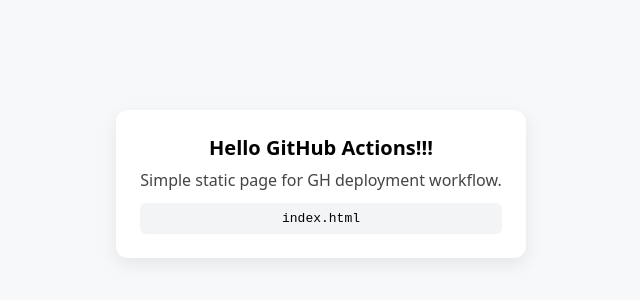
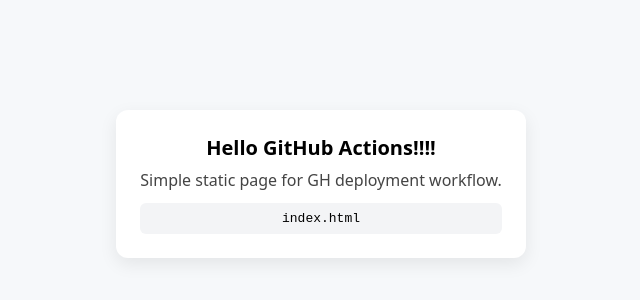
Before and after one commit to ar7abb/gh-deployment-workflow, a plain HTML site: page index.html in a window 1280 px wide. Shown: the part 216-516 px from the top of the page, 319-959 px from the left. Drawn offline with Linux system fonts and the light colour scheme.

Commit message:
Changed the html page

```diff
--- a/index.html
+++ b/index.html
@@ -14,7 +14,7 @@
 </head>
 <body>
 	<div class="card">
-		<h1>Hello GitHub Actions!!!</h1>
+		<h1>Hello GitHub Actions!!!!</h1>
 		<p>Simple static page for GH deployment workflow.</p>
 		<code>index.html</code>
 	</div>
```
